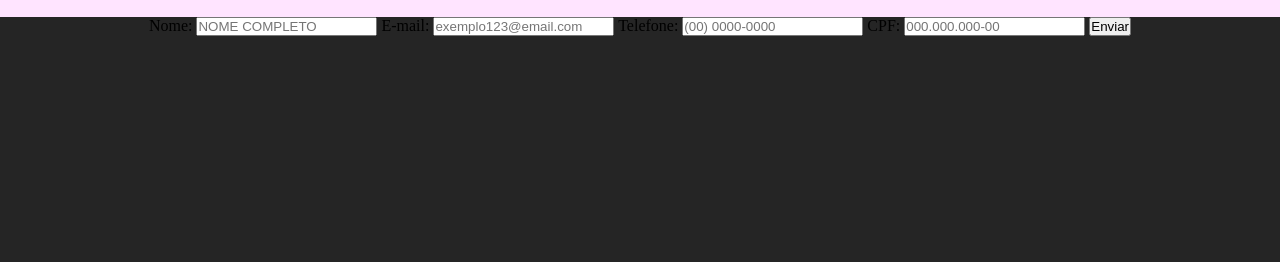
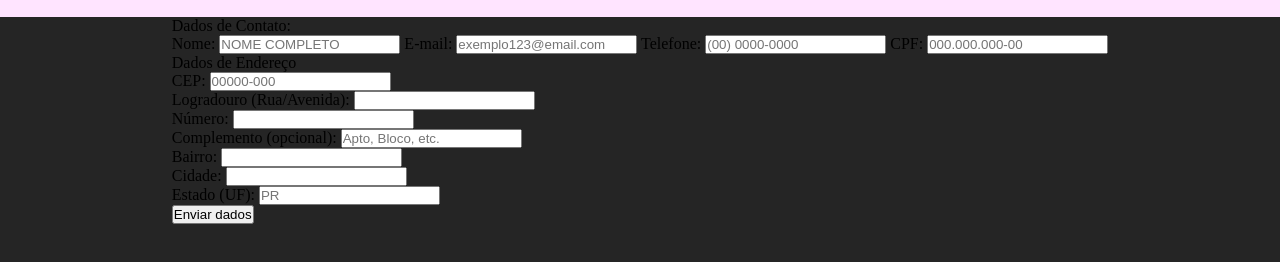
Before and after one commit to aninhaelisa/cadastro-cliente, a website: page publico/index.html in a window 1280 px wide. Shown: the part 54-316 px from the top of the page. Drawn offline with Linux system fonts and the light colour scheme; a web font is replaced by a local one.

Commit message:
formulario html

```diff
--- a/publico/index.html
+++ b/publico/index.html
@@ -38,6 +38,8 @@
         <section class="s1">
 
             <form action="/dados" method="POST">
+                <fieldset>
+                    <legend>Dados de Contato:</legend>
                     <label for="nome">Nome:</label>
                     <input type="text" id="nome" name="nome" placeholder="NOME COMPLETO" required>
 
@@ -45,13 +47,55 @@
                     <input type="email" id="email" name="email" placeholder="exemplo123@email.com" required>
 
                     <label for="telefone">Telefone:</label>
-                <input type="tel" id="tel" name="tel" placeholder="(00) 0000-0000" maxlength="15"  pattern="\(\d{2}\) (\d{5}-\d{4}|\d{4}-\d{4})" required>
+                    <input type="tel" id="tel" name="tel" placeholder="(00) 0000-0000" maxlength="15"
+                        pattern="\(\d{2}\) (\d{5}-\d{4}|\d{4}-\d{4})" required>
 
                     <label for="cpf">CPF:</label>
-                <input type="text" id="cpf" name="cpf" placeholder="000.000.000-00" maxlength="15" pattern="\d{3}\.\d{3}\.\d{3}-\d{2}" required>
+                    <input type="text" id="cpf" name="cpf" placeholder="000.000.000-00" maxlength="15"
+                        pattern="\d{3}\.\d{3}\.\d{3}-\d{2}" required>
+                </fieldset>
+                <fieldset>
+                    <legend>Dados de Endereço</legend>
 
-                <button type="submit">Enviar</button>
+                    <div>
+                        <label for="cep">CEP:</label>
+                        <input type="text" id="cep" name="cep" placeholder="00000-000" required>
+                    </div>
+
+                    <div>
+                        <label for="rua">Logradouro (Rua/Avenida):</label>
+                        <input type="text" id="rua" name="rua" required>
+                    </div>
+
+                    <div>
+                        <label for="numero">Número:</label>
+                        <input type="text" id="numero" name="numero" required>
+                    </div>
+
+                    <div>
+                        <label for="complemento">Complemento (opcional):</label>
+                        <input type="text" id="complemento" name="complemento" placeholder="Apto, Bloco, etc.">
+                    </div>
+
+                    <div>
+                        <label for="bairro">Bairro:</label>
+                        <input type="text" id="bairro" name="bairro" required>
+                    </div>
+
+                    <div>
+                        <label for="cidade">Cidade:</label>
+                        <input type="text" id="cidade" name="cidade" required>
+                    </div>
+
+                    <div>
+                        <label for="estado">Estado (UF):</label>
+                        <input type="text" id="estado" name="estado" maxlength="2" placeholder="PR" required>
+                    </div>
+                </fieldset>
+
+                <button type="submit">Enviar dados</button>
             </form>
+
 
         </section>
 
--- a/publico/style.css
+++ b/publico/style.css
@@ -35,6 +35,8 @@ body {
     flex-direction: column;
 }
 
+/*HEADER---------------------------------------*/
+
 header {
     background-color: var(--cor-fundo-rosa);
     width: 100%;
@@ -63,6 +65,8 @@ header {
     justify-content: center;
     align-items: center;
 }
+
+/*MENU---------------------------------------*/
 
 .menu {
     position: relative;
@@ -160,3 +164,11 @@ header {
         display: none;
     }
 }
+
+/*FORMULARIO---------------------------------------*/
+
+fieldset{
+    border: none;
+    padding: 0;
+    margin: 0;
+}
```
Lines whose indentation alone changed are shown as unchanged.
